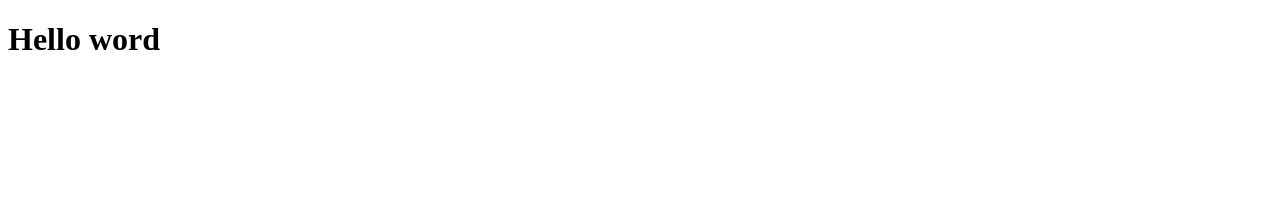
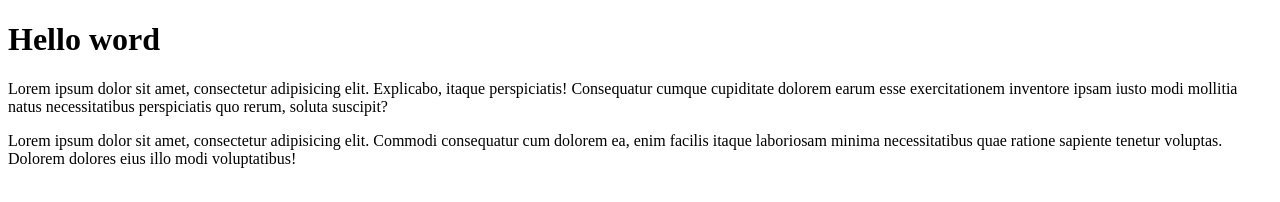
Before and after one commit to shakhbozv/lasvegas, a plain HTML site: page index.html in a window 1280 px wide. Drawn offline with Linux system fonts and the light colour scheme.

Commit message:
Added new text

```diff
--- a/index.html
+++ b/index.html
@@ -8,6 +8,12 @@
     <title>My git</title>
 </head>
 <body>
-    <h1>Hello word</h1>
+<h1>Hello word</h1>
+<p>Lorem ipsum dolor sit amet, consectetur adipisicing elit. Explicabo, itaque perspiciatis! Consequatur cumque
+    cupiditate dolorem earum esse exercitationem inventore ipsam iusto modi mollitia natus necessitatibus perspiciatis
+    quo rerum, soluta suscipit?</p>
+<p>Lorem ipsum dolor sit amet, consectetur adipisicing elit. Commodi consequatur cum dolorem ea, enim facilis itaque
+    laboriosam minima necessitatibus quae ratione sapiente tenetur voluptas. Dolorem dolores eius illo modi
+    voluptatibus!</p>
 </body>
 </html>
```
